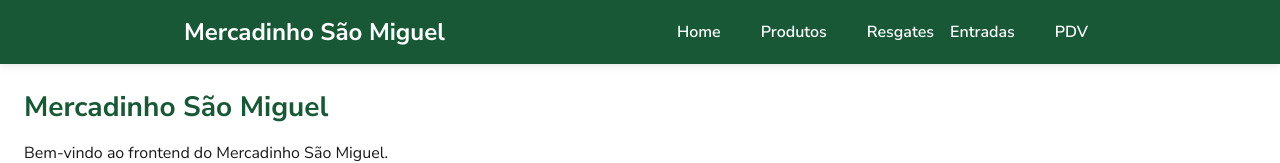
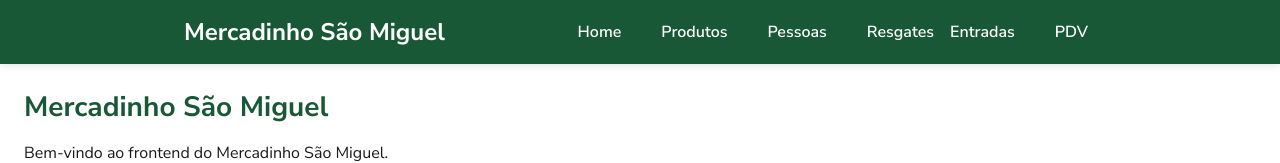
Before and after one commit to pedrovitorsilva/trabalho-web-pos-2, a React (Vite) app in the folder frontend/: page / in a window 1280 px wide. Shown: the top 163 px of the page. Built offline with nearby package versions, Linux system fonts and the light colour scheme.

Commit message:
fix: correct list item formatting in Header component

```diff
--- a/frontend/src/components/Header/index.jsx
+++ b/frontend/src/components/Header/index.jsx
@@ -20,6 +20,11 @@ export default function Header() {
               </Link>
             </li>
             <li>
+              <Link to="/pessoas" className="header__nav-link">
+                Pessoas
+              </Link>
+            </li>
+            <li>
               <Link to="/resgates" className="header__nav-link">
                 Resgates
               </Link>
```
